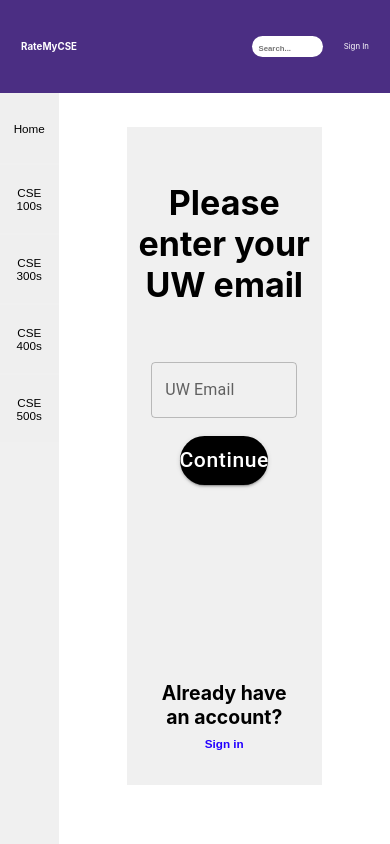
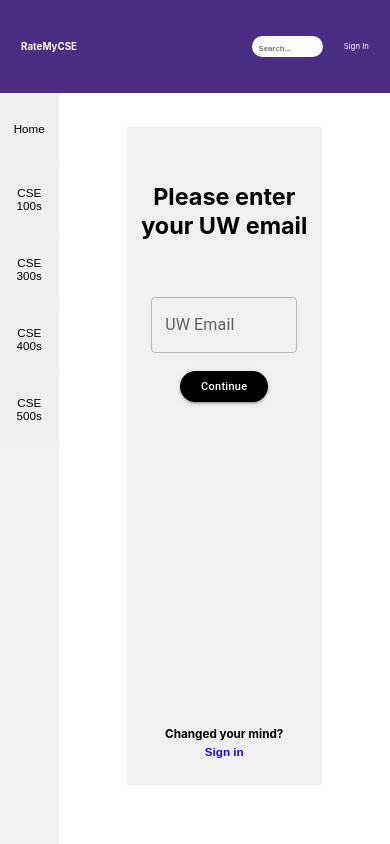
Before and after one commit to twang7310/rate-my-cse, a React (Create React App) app in the folder app/: page /reset-psw in a window 390 px wide. Built offline with nearby package versions, Linux system fonts and the light colour scheme.

Commit message:
Added enter submit + text resizing

```diff
--- a/app/src/Login/ResetPswPage.tsx
+++ b/app/src/Login/ResetPswPage.tsx
@@ -101,6 +101,18 @@ export const ResetPswPage: React.FC = () => {
         navigate('/login');
     }
 
+    const handleKeyDownContinue = (event: React.KeyboardEvent<HTMLInputElement>) => {
+        if (event.key === 'Enter') {
+            handleContinue();
+        }
+    };
+
+    const handleKeyDownSubmit = (event: React.KeyboardEvent<HTMLInputElement>) => {
+        if (event.key === 'Enter') {
+            handleSubmit();
+        }
+    };
+
     return (
         <div className='signuppage' id='container'>
             {popupOpen &&
@@ -114,7 +126,7 @@ export const ResetPswPage: React.FC = () => {
                     <p>Password changed successfully!</p>
                 </Popup>
             }
-            <h1 style={{ display: showLayout ? undefined : 'none' }}>
+            <h1 style={{ display: showLayout ? undefined : 'none', fontSize: 'clamp(1px, 34px, 6vw)', paddingLeft: '2vw', paddingRight: '2vw' }}>
                 Please enter your UW email
             </h1>
 
@@ -141,6 +153,7 @@ export const ResetPswPage: React.FC = () => {
                     onInput={ (e) => {
                         setEmail((e.target as HTMLInputElement).value)
                     }}
+                    onKeyDown={handleKeyDownContinue}
                 />
             </Box>
 
@@ -153,7 +166,7 @@ export const ResetPswPage: React.FC = () => {
                     width: '45%',
                     bgcolor: 'black',
                     textTransform: 'none',
-                    fontSize: '2.5vh',
+                    fontSize: 'clamp(1px, 20px, 2.8vw)',
                     marginTop: '5%'
                 }}
             >
@@ -187,7 +200,7 @@ export const ResetPswPage: React.FC = () => {
                     width: '45%',
                     bgcolor: 'black',
                     textTransform: 'none',
-                    fontSize: '2.5vh',
+                    fontSize: 'clamp(1px, 20px, 2.8vw)',
                     marginTop: '5%'
                 }}
             >
@@ -230,6 +243,7 @@ export const ResetPswPage: React.FC = () => {
                     onInput={ (e) => {
                         setPsw1((e.target as HTMLInputElement).value)
                     }}
+                    onKeyDown={handleKeyDownSubmit}
                 />
             </Box>
 
@@ -250,6 +264,7 @@ export const ResetPswPage: React.FC = () => {
                     onInput={ (e) => {
                         setPsw2((e.target as HTMLInputElement).value)
                     }}
+                    onKeyDown={handleKeyDownSubmit}
                 />
             </Box>
 
@@ -279,7 +294,7 @@ export const ResetPswPage: React.FC = () => {
                     fontWeight: 700,
                 }}
             >
-                <p>Already have an account?
+                <p className='signin'>Changed your mind?
                     <button
                         id='sign-in-button'
                         onClick={() => handleSignin()}
```
